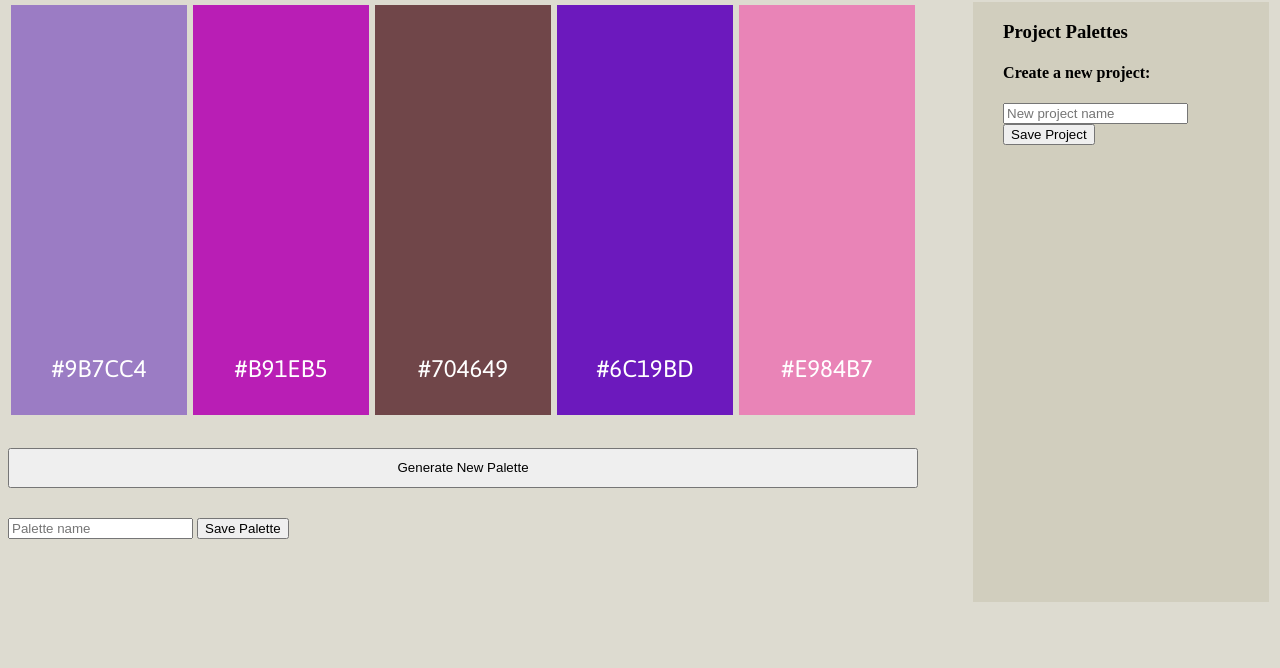
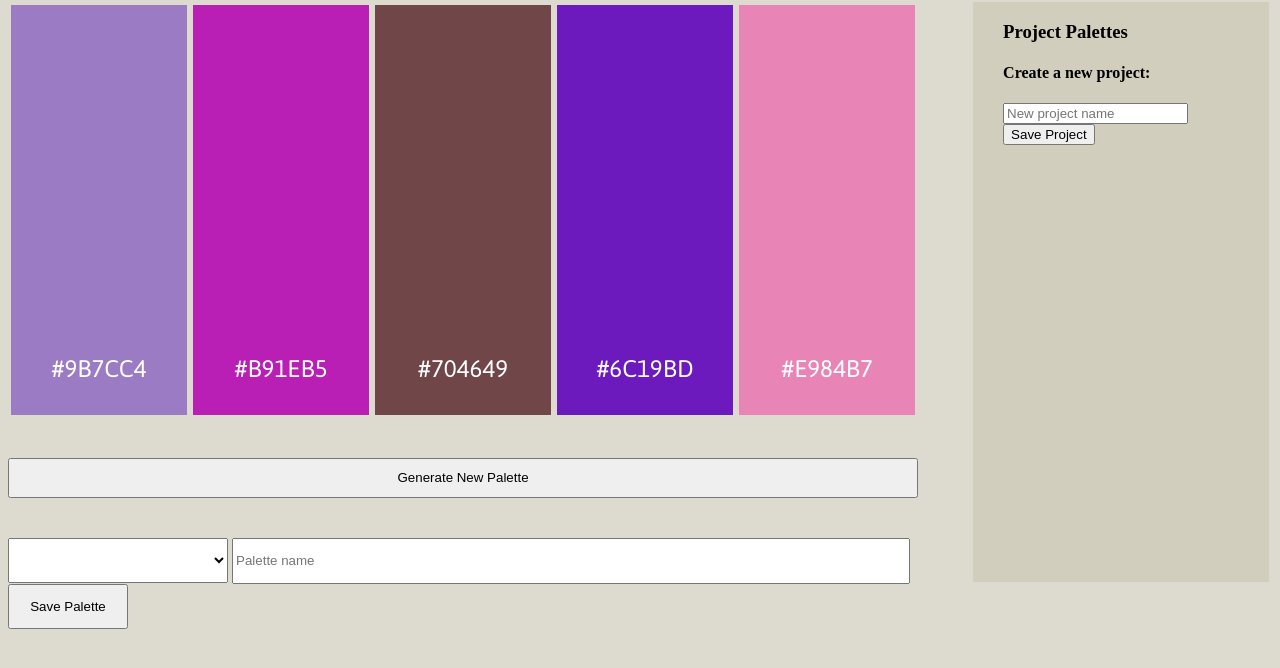
Before and after one commit to nyssa-shepherd/palette-picker-pwa, a website: page public/index.html in a window 1280 px wide. Shown: the part 82-750 px from the top of the page. Drawn offline with nearby package versions, Linux system fonts and the light colour scheme.

Commit message:
Style palette form

```diff
--- a/public/css/styles.css
+++ b/public/css/styles.css
@@ -35,13 +35,28 @@ h1 {
 }
 
 .gen-button {
-  margin: 30px 0;
+  margin: 40px 0;
   height: 40px;
+}
+
+#pal-name-input {
+  height: 40px;
+  width: 670px;
+}
+
+.save-pal-btn {
+  height: 45px;
+  width: 120px;
+}
+
+select {
+  height: 45px;
+  width: 220px;
 }
 
 .create-project-area {
   background-color:  rgba(209, 206, 190, 1);
-  height: 600px;
+  height: 580px;
   padding-left: 30px;
   width: 21%;
 }
--- a/public/index.html
+++ b/public/index.html
@@ -17,10 +17,12 @@
         </section>
         <button class='gen-button'>Generate New Palette</button>
         <form>
+          <select></select>
           <input type='text'
+                 id='pal-name-input'
                  placeholder='Palette name'
           />
-          <button>Save Palette</button>
+          <button class='save-pal-btn'>Save Palette</button>
         </form>
       </section>
       <section class='create-project-area'>
```
